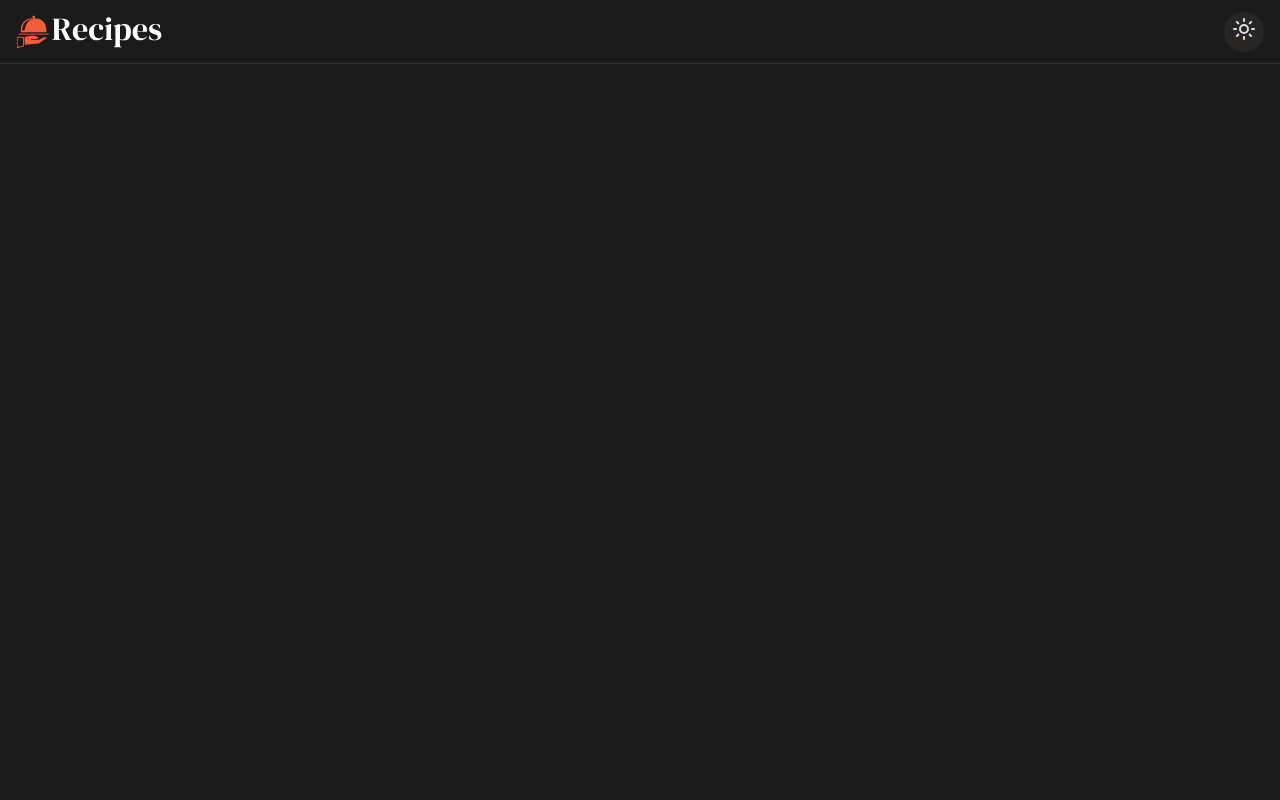
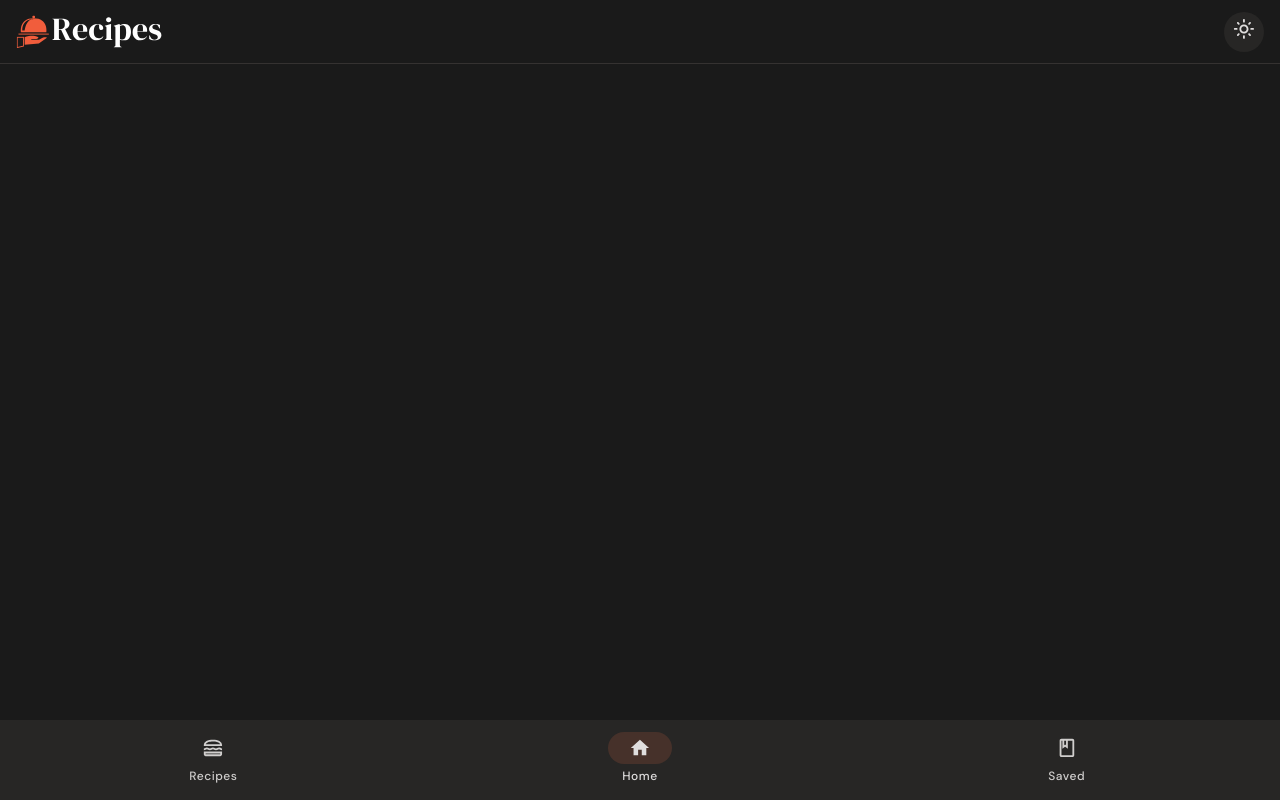
Before and after one commit to Basavarajakjbasuu/Recipes, a React (Vite) app: page / in a window 1280 px wide. Built offline with nearby package versions, Linux system fonts and the light colour scheme.

Commit message:
added ReactRouterDom to handle Navigation

```diff
--- a/src/App.tsx
+++ b/src/App.tsx
@@ -1,13 +1,49 @@
 import { FC, ReactElement, useContext } from 'react';
 import Home from './pages/Home';
 import { ThemeContext } from './context/themeProvider';
+import { Header } from './components';
+
+import { createBrowserRouter, RouterProvider, Outlet } from 'react-router-dom';
+import Recipes from './pages/Recipes';
+import Saved from './pages/Saved';
+
+
+const Layout = () => (
+  <div>
+    <Header />
+    <Outlet />
+  </div>
+)
+
+const router = createBrowserRouter([
+  {
+    path: '/',
+    element: <Layout />,
+    children: [
+      {
+        path: '/',
+        element: <Home />
+      },
+      {
+        path: '/recipes',
+        element: <Recipes />
+      },
+      {
+        path: '/saved',
+        element: <Saved />
+      },
+    ]
+  }
+]);
+
 
 const App: FC = (): ReactElement => {
 
-  const { isDarkTheme } = useContext(ThemeContext)
+  const { isDarkTheme } = useContext(ThemeContext);
+
   return (
     <div className="body" data-theme={isDarkTheme ===  true ? 'dark' : 'light'}>
-    <Home />
+      <RouterProvider router={router} />
     </div>
   )
 }
--- a/src/components/header/Header.tsx
+++ b/src/components/header/Header.tsx
@@ -2,9 +2,13 @@ import { FC, ReactElement, useContext } from 'react';
 
 import './header.css';
 
-import { Moon, Sun, BookMarked } from 'lucide-react';
+import DarkModeOutlinedIcon from '@mui/icons-material/DarkModeOutlined';
+import LightModeOutlinedIcon from '@mui/icons-material/LightModeOutlined';
+import BookOutlinedIcon from '@mui/icons-material/BookOutlined';
 
 import { ThemeContext } from '../../context/themeProvider';
+
+import { Link } from 'react-router-dom';
 
 const Header: FC = (): ReactElement => {
 
@@ -12,7 +16,7 @@ const Header: FC = (): ReactElement => {
   return (
     <header className='header'>
 
-      <a href="/">
+      <Link to="/">
         <img
           src="/src/assets/logo-light.svg"
           alt="logo-light"
@@ -28,7 +32,7 @@ const Header: FC = (): ReactElement => {
           height="32"
           className="logo-dark"
         />
-      </a>
+      </Link>
 
       {/* navbar */}
 
@@ -57,17 +61,17 @@ const Header: FC = (): ReactElement => {
         onClick={toggleTheme}
       >
         <span className="light-icon">
-          <Sun/>
+          <LightModeOutlinedIcon fontSize='large'/>
         </span>
         <span className="dark-icon">
-          <Moon />
+          <DarkModeOutlinedIcon fontSize='large'/>
         </span>
 
       </button>
 
       {/* bookmark */}
       <a href="" className='btn btn-primary has-state'>
-        <BookMarked />
+        <BookOutlinedIcon fontSize='large'/>
         <span className="span">Saved Recipes</span>
       </a>
 
--- a/src/components/index.ts
+++ b/src/components/index.ts
@@ -1,5 +1,25 @@
 import Header from "./header/Header";
+import MobileNav from "./mobileNav/MobileNav";
+
 
 export {
-  Header
+  Header,
+  MobileNav
 }
+
+
+import LunchDiningIcon from '@mui/icons-material/LunchDining';
+import LunchDiningOutlinedIcon from '@mui/icons-material/LunchDiningOutlined';
+import HomeIcon from '@mui/icons-material/Home';
+import HomeOutlinedIcon from '@mui/icons-material/HomeOutlined';
+import BookOutlinedIcon from '@mui/icons-material/BookOutlined';
+import BookIcon from '@mui/icons-material/Book';
+
+export {
+  LunchDiningIcon,
+  LunchDiningOutlinedIcon,
+  HomeIcon,
+  HomeOutlinedIcon,
+  BookOutlinedIcon,
+  BookIcon
+}
--- /dev/null
+++ b/src/components/mobileNav/MobileNav.tsx
@@ -0,0 +1,119 @@
+import {FC, ReactElement, useState, useEffect } from 'react'
+
+import './mobileNav.css';
+
+import {
+  BookIcon,
+  BookOutlinedIcon,
+  HomeIcon,
+  HomeOutlinedIcon,
+  LunchDiningIcon,
+  LunchDiningOutlinedIcon
+} from '..';
+
+import { Link } from 'react-router-dom';
+
+const MobileNav: FC = (): ReactElement => {
+  const [activeLink, setActiveLink] = useState<string>('home');
+  console.log(activeLink)
+
+  //setting active link
+  const handleNavClick = (link: string)  => {
+    setActiveLink(link);
+  }
+
+  // Set active link immediately after component mounts
+  useEffect(() => {
+    const currentPath = window.location.pathname.replace('/', '');
+    setActiveLink(currentPath || 'home');
+  }, []);
+
+  return (
+    <nav className='mobile-nav' aria-label='primary'>
+      <ul className="nav-list">
+
+        <li className="nav-item">
+
+          <Link
+            to='/recipes'
+            className={`nav-link ${activeLink === 'recipes' ? 'active' : ''}`}
+            onClick={() => handleNavClick("recipes")}
+          >
+            {
+              activeLink === 'recipes'? (
+                <span className="item-icon">
+                <LunchDiningIcon fontSize='large' />
+                </span>
+              ) : (
+                <span className="item-icon">
+                <LunchDiningOutlinedIcon fontSize='large' />
+                </span>
+              )
+            }
+            <span className="label-medium">
+              Recipes
+            </span>
+          </Link>
+
+        </li>
+
+        <li className="nav-item">
+
+        <Link
+          to="/"
+          className={`nav-link ${activeLink === 'home' ? 'active' : ''}`}
+          onClick={() => handleNavClick("home")}
+        >
+
+          {
+            activeLink === 'home' ? (
+            <span className="item-icon">
+              <HomeIcon fontSize='large' />
+            </span>
+            ) : (
+              <span className="item-icon">
+              <HomeOutlinedIcon fontSize='large' />
+            </span>
+            )
+          }
+
+          <span className="label-medium">
+            Home
+          </span>
+        </Link>
+
+        </li>
+
+        <li className="nav-item">
+
+        <Link
+          to="/saved"
+          className={`nav-link ${activeLink === 'saved' ? 'active' : ''}`}
+          onClick={() => handleNavClick("saved")}
+        >
+          {
+            activeLink === 'saved' ? (
+              <span className="item-icon">
+                <BookIcon fontSize='large' />
+              </span>
+            ) : (
+              <span className="item-icon">
+                <BookOutlinedIcon fontSize='large' />
+              </span>
+            )
+          }
+
+
+          <span className="label-medium">
+            Saved
+          </span>
+        </Link>
+
+        </li>
+
+      </ul>
+    </nav>
+  )
+}
+
+export default MobileNav
--- /dev/null
+++ b/src/components/mobileNav/mobileNav.css
@@ -0,0 +1,45 @@
+/*-----------------------------------*\
+  #MOBILE NAV
+\*-----------------------------------*/
+
+.mobile-nav {
+  position: fixed;
+  bottom: 0;
+  left: 0;
+  width: 100%;
+  height: var(--mobile-nav-height);
+  background-color: var(--primary-container);
+  color: var(--on-background-variant);
+  padding-block: 12px 16px;
+  z-index: 4;
+  box-shadow: var(--shadow-2);
+}
+
+.mobile-nav .nav-list {
+  display: grid;
+  grid-template-columns: repeat(3, 1fr);
+  text-align: center;
+}
+
+.mobile-nav .item-icon {
+  width: 64px;
+  height: 32px;
+  display: grid;
+  place-items: center;
+  border-radius: var(--radius-pill);
+  margin-inline: auto;
+  margin-block-end: 4px;
+  transition: var(--transition-short);
+}
+
+.mobile-nav .nav-link:hover:where(:hover, :focus-visible) .item-icon {
+  background-color: var(--alpha-10);
+}
+
+.mobile-nav .nav-link.active {
+  color: var(--on-background);
+}
+
+.mobile-nav .nav-link.active .item-icon {
+  background-color: var(--active-indicator);
+}
--- a/src/index.css
+++ b/src/index.css
@@ -339,6 +339,12 @@ main { flex-grow: 1; }
   border-radius: var(--radius-circle);
 }
 
+.material-symbols-outlined {
+  /* display: block; */
+  width: 1em;
+  height: 1em;
+  overflow: hidden;
+}
 /**
  * Button
  */
--- a/src/pages/Home.tsx
+++ b/src/pages/Home.tsx
@@ -1,10 +1,11 @@
 import { FC, ReactElement } from 'react'
-import { Header } from '../components'
+import { Header, MobileNav } from '../components'
 
 const Home: FC = (): ReactElement => {
   return (
     <>
       <Header />
+      <MobileNav />
     </>
   )
 }
--- /dev/null
+++ b/src/pages/Recipes.tsx
@@ -0,0 +1,12 @@
+import { FC, ReactElement } from 'react'
+import { MobileNav } from '../components'
+
+const Recipes: FC = (): ReactElement => {
+  return (
+    <div>
+      <MobileNav />
+    </div>
+  )
+}
+
+export default Recipes
--- /dev/null
+++ b/src/pages/Saved.tsx
@@ -0,0 +1,12 @@
+import { FC, ReactElement } from 'react'
+import { MobileNav } from '../components'
+
+const Saved: FC = (): ReactElement => {
+  return (
+    <div>
+      <MobileNav />
+    </div>
+  )
+}
+
+export default Saved
```
Also changed, not shown: package.json (+6 -2 lines), src/components/header/header.css (line endings or trailing spaces), 1 other file (tests, documents, lock files or other folders).
